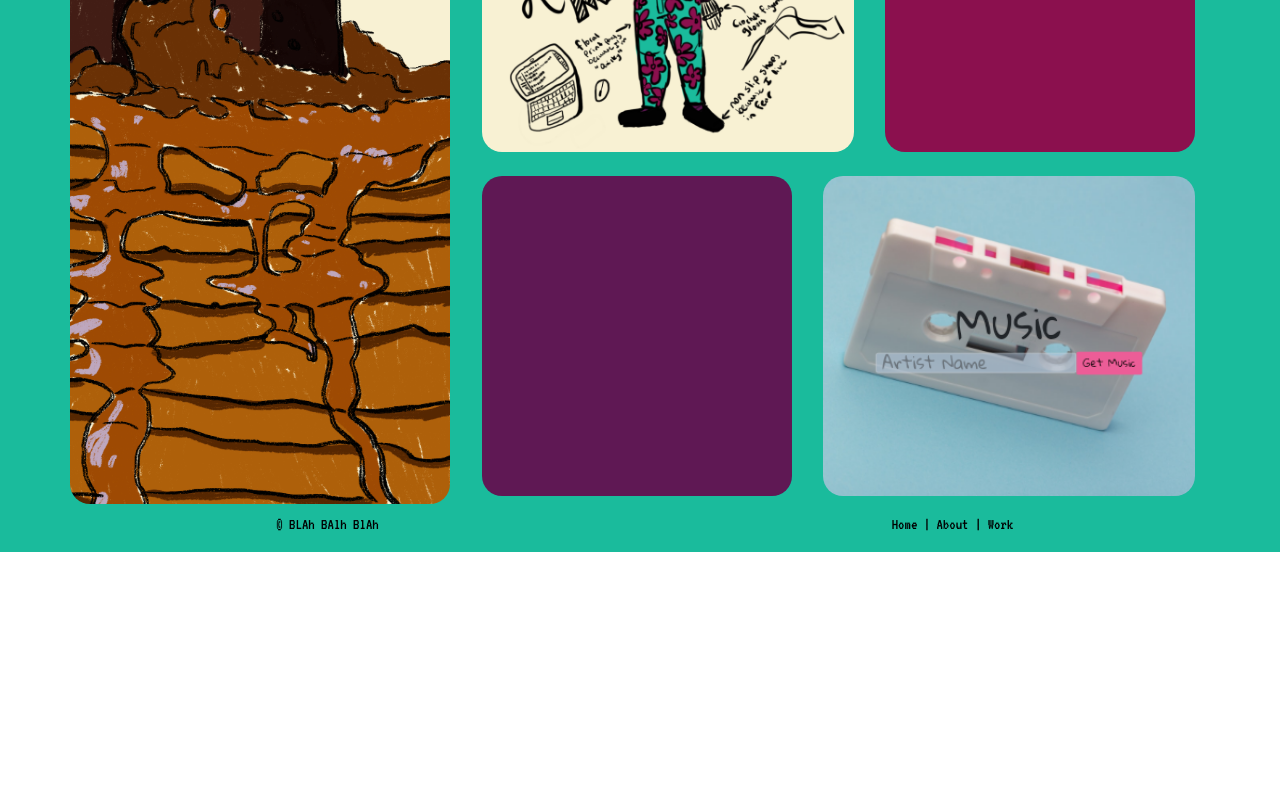
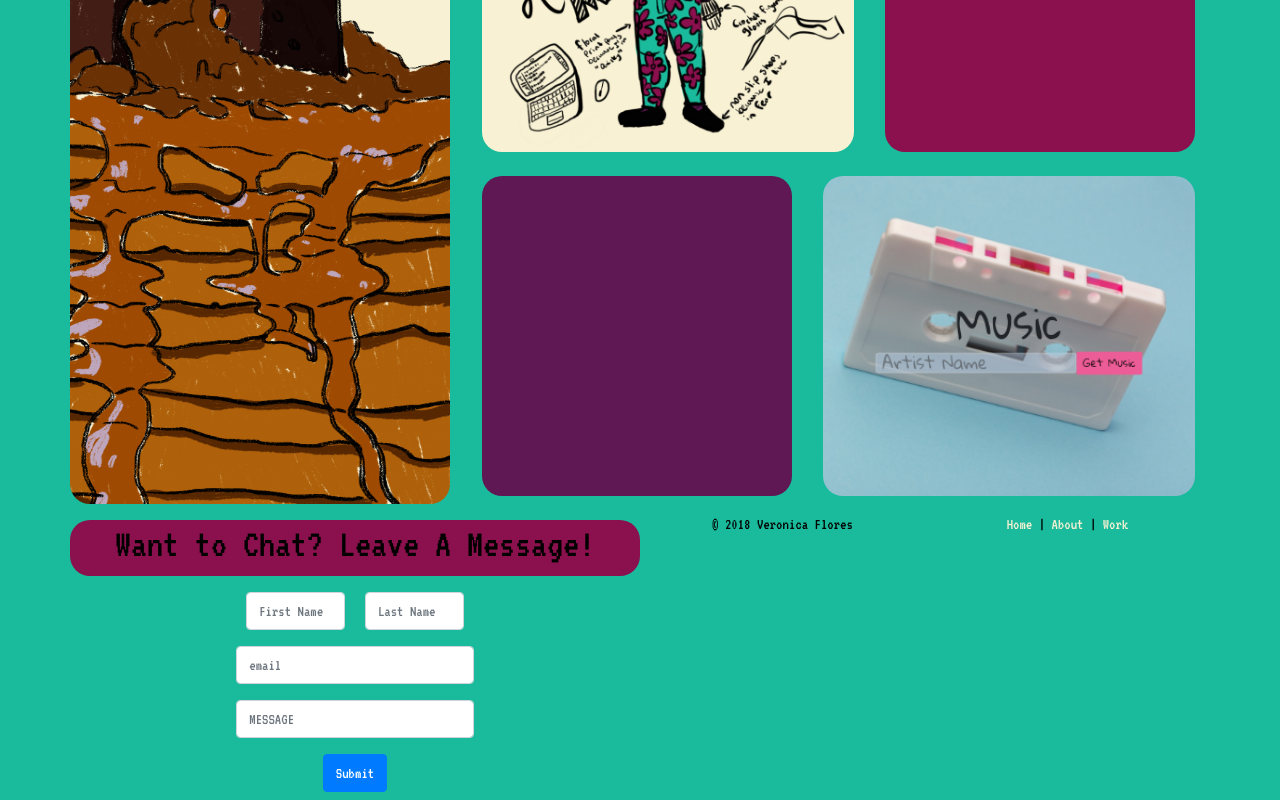
Before and after one commit to veronicamflores/veronicamflores.github.io, a Vue app: page / in a window 1280 px wide. Shown: the part 364-1164 px from the top of the page. Before the commit the page ends 916 px from the top, so only its background shows below. Built offline with nearby package versions, Linux system fonts and the light colour scheme.

Commit message:
another commit mostly added form and small design stuff

```diff
--- a/src/views/Home.vue
+++ b/src/views/Home.vue
@@ -13,12 +13,32 @@
         </div>
       </div>
     </div>
-    <div class="container-fluid">
-      <footer class="row color2">
-        <div class="col-6 d-flex justify-content-center"><p>&copy; BLAh BAlh BlAh</p></div>
-        <div class="col-6 d-flex justify-content-center"><p>Home | About | Work </p></div>
-      </footer>
+    <div class="container">
+      <div class="row">
+        <div class="col">
+          <div class="row d-flex justify-content-center">
+        <div class="col-12 d-flex justify-content-center color3 border-r mt-2 mb-2"><h1>Want to Chat? Leave  A Message!</h1></div>
+        <div class="col-5">
+          <form class="row d-flex justify-content-around">
+            <input type="text" placeholder="First Name" class="form-control col-5 mt-2 mb-2"/>
+            <input type="text" placeholder="Last Name" class="form-control col-5 mt-2 mb-2"/>
+            <input type="email" placeholder="email" class="form-control col-12 mt-2 mb-2">
+            <input type="text" placeholder="MESSAGE" class="form-control col-12 mt-2 mb-2">
+            <button class="btn btn-primary mt-2 mb-2">Submit</button>
+          </form>
+        </div>
+      </div>
+        </div>
+        <div class="col">
+          <footer class="row color2">
+        <div class="col-6 d-flex justify-content-center align-items-center"><p>&copy; 2018 Veronica Flores</p></div>
+        <div class="col-6 d-flex justify-content-center align-items-center"><p><router-link class="hover" :to="{name: 'home'}">Home</router-link> | <router-link class="hover" :to="{name: 'about'}">About</router-link> | <router-link class="hover" :to="{name: 'work'}">Work</router-link> </p></div>
+      </footer></div>
+
+
     </div>
+      </div>
+
   </div>
 </template>
 
@@ -76,7 +96,10 @@ export default {
 .color4 {
   background-color: #5f1854;
 }
-.ma-w {
-  max-width: 50%;
+.hover:hover {
+  color: #8b104e;
+}
+.hover {
+  color: #f8f1d3;
 }
 </style>
--- a/src/views/Work.vue
+++ b/src/views/Work.vue
@@ -2,39 +2,28 @@
   <div class="work container">
     <div class="row">
       <div class="col-4">
-        <div class="color3 size border-r d-flex justify-content-around align-items-center">
-          <button class="btn btn-sm">Code</button>
-          <button class="btn btn-sm">Page</button>
-          <button class="btn btn-sm">RunThrough</button>
+        <div class="color3 d-flex justify-content-around align-items-center">
+          <img src="../assets/musicVue.png" alt="" class="img-fluid border-r">
         </div>
-        <p>Example Name</p>
+        <h4>Slap Game</h4>
         <p>Example Description</p>
       </div>
       <div class="col-4">
         <div class="color3 size border-r d-flex justify-content-around align-items-center">
-          <button class="btn btn-sm">Code</button>
-          <button class="btn btn-sm">Page</button>
-          <button class="btn btn-sm">RunThrough</button>
         </div>
-        <p>Example Name</p>
+        <h4>Keepr</h4>
         <p>Example Description</p>
       </div>
       <div class="col-4">
         <div class="color3 size border-r d-flex justify-content-around align-items-center">
-          <button class="btn btn-sm">Code</button>
-          <button class="btn btn-sm">Page</button>
-          <button class="btn btn-sm">RunThrough</button>
         </div>
-        <p>Example Name</p>
+        <h4>Vuesic</h4>
         <p>Example Description</p>
       </div>
       <div class="col-4">
         <div class="color3 size border-r d-flex justify-content-around align-items-center">
-          <button class="btn btn-sm">Code</button>
-          <button class="btn btn-sm">Page</button>
-          <button class="btn btn-sm">RunThrough</button>
         </div>
-        <p>Example Name</p>
+        <h4>Inspire</h4>
         <p>Example Description</p>
       </div>
     </div>
```
